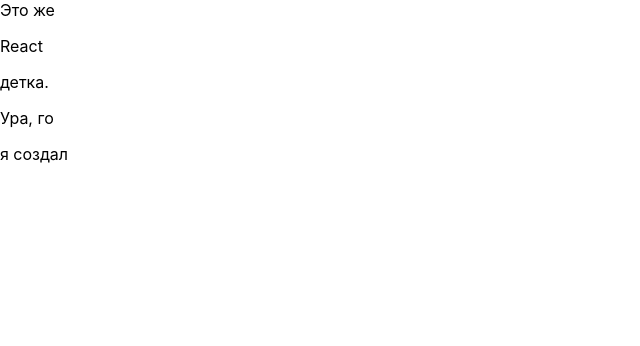
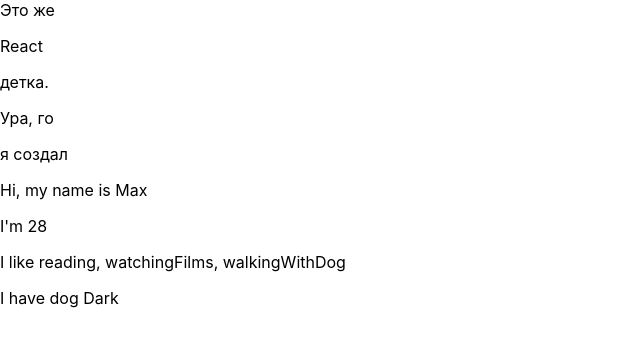
Before and after one commit to Meralad/React, a React (Create React App) app: page / in a window 1280 px wide. Shown: the top 346 px of the page, without its empty margins (0-640 px from the left). Built offline with nearby package versions, Linux system fonts and the light colour scheme.

Commit message:
feat: add Task2

```diff
--- a/src/App.js
+++ b/src/App.js
@@ -1,5 +1,5 @@
 import { Hi, Content, Baby, Exp, ThatIsIt } from './Tasks/Task1';
-
+import Admin from './Tasks/Task2';
 
 function App() {
   return (
@@ -9,6 +9,7 @@
       <Baby/>
       <Exp/>
       <ThatIsIt/>
+      <Admin name={'Max'} age={28} animal={(dog) => dog} />
     </div>
   );
 }
--- /dev/null
+++ b/src/Tasks/Task2.js
@@ -0,0 +1,24 @@
+import React from "react";
+
+const Admin = ({name, age, hobbies, animal}) => {
+
+    let obj = {
+        my: 'reading, watchingFilms, walkingWithDog'
+    }
+
+    function animal(dog) {
+        return dog
+    }
+
+    return(
+        <div>
+            <p>Hi, my name is {name}</p>
+            <p>I'm {age}</p>
+            <p>I like {obj.my}</p>
+            <p>I have {animal('dog Dark')}</p>
+        </div>
+    )
+
+}
+
+export default Admin
```
